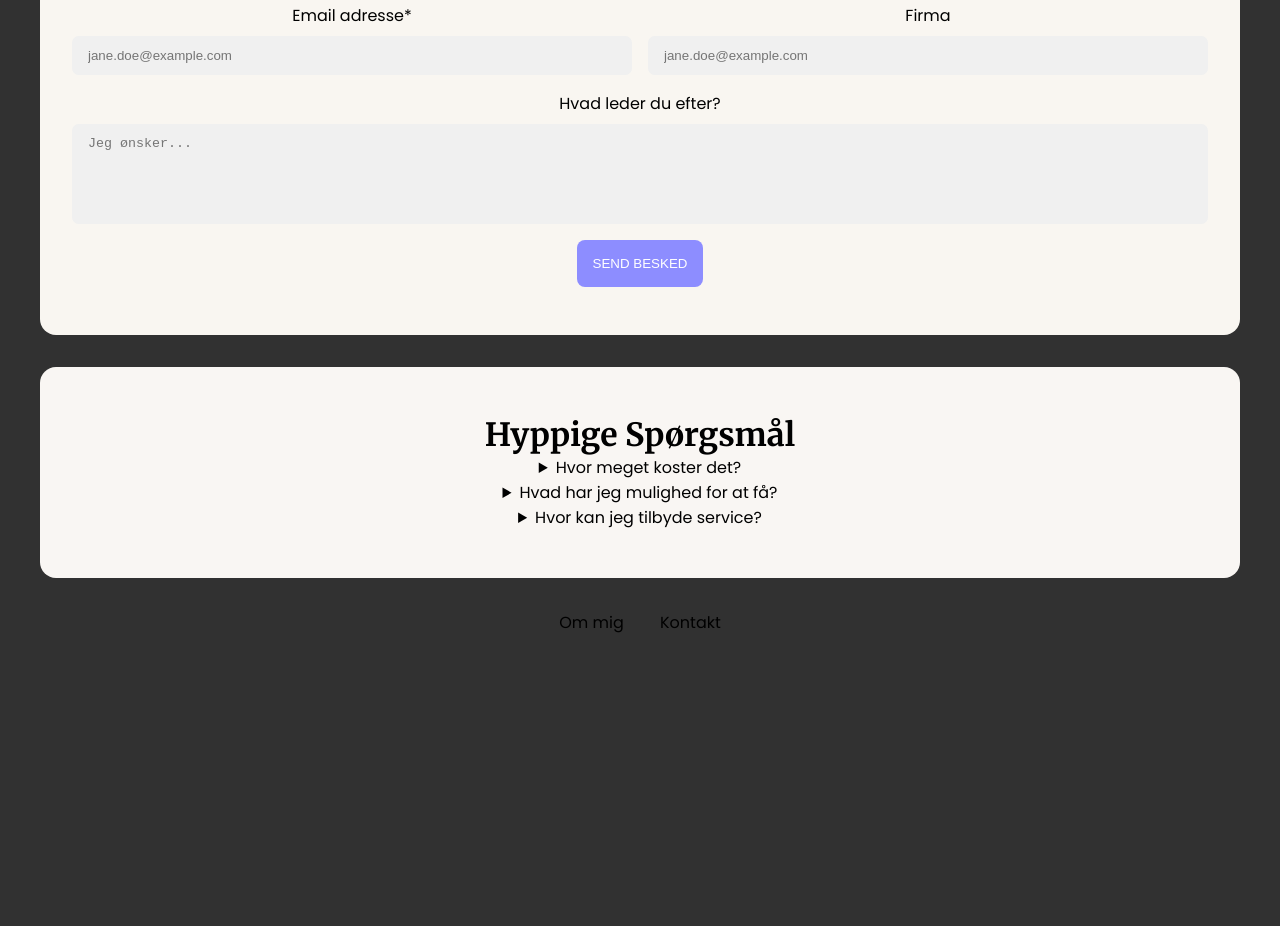
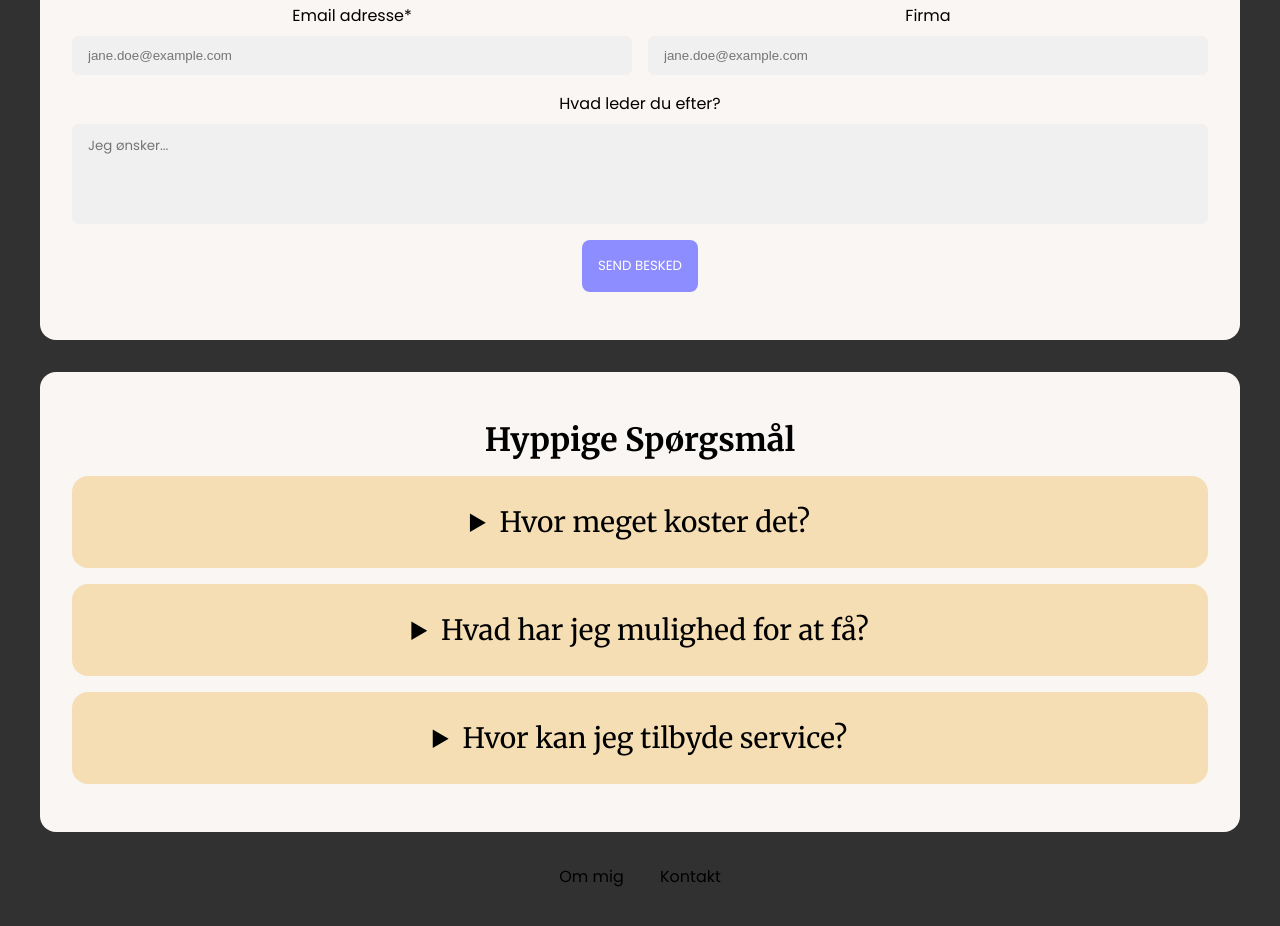
Before and after one commit to tobiasb123/Tobias-Bastholm-Personlig-Tr-ning, a plain HTML site: page index.html in a window 1280 px wide. Shown: the part 2398-3324 px from the top of the page. Before the commit the page ends 3073 px from the top, so only its background shows below. Drawn offline with Linux system fonts and the light colour scheme.

Commit message:
Update style.css

```diff
--- a/style.css
+++ b/style.css
@@ -7,10 +7,6 @@
     --primary-color: #ffc06e;
     --secondary-color: #8D8DFF;
     --color-1: #F9F6F3;
-    --color-2: #F3F7F9;
-    --color-3: #F6F3F9;
-    --color-4: #f9f6f1;
-    --color-5: #f9f4f1;
 }
 
 * {
@@ -233,6 +229,8 @@ form {
         textarea {
             resize: none;
             min-height: 100px;
+
+            font-family: Poppins, 'Segoe UI', Tahoma, Geneva, Verdana, sans-serif;
         }
     }
 
@@ -252,6 +250,8 @@ form {
             cursor: pointer;
             transition: 0.3s;
 
+            font-family: Poppins, 'Segoe UI', Tahoma, Geneva, Verdana, sans-serif;
+
             &:hover {
                 background-color: #4D4DFF;
             }
@@ -260,5 +260,21 @@ form {
 }
 
 section#Kontakt {
-    background-color: var(--color-4);
+    background-color: var(--color-1);
 }
+
+details {
+    margin-top: 1em;
+    background-color: wheat;
+    border-radius: 1em;
+}
+
+details summary {
+    padding: 1em;
+    font-size: 1.75em;
+    font-family: Merriweather, Poppins, 'Segoe UI', Tahoma, Geneva, Verdana, sans-serif;
+}
+
+details p {
+    padding: 0 2em 2em 2em;
+}
```
